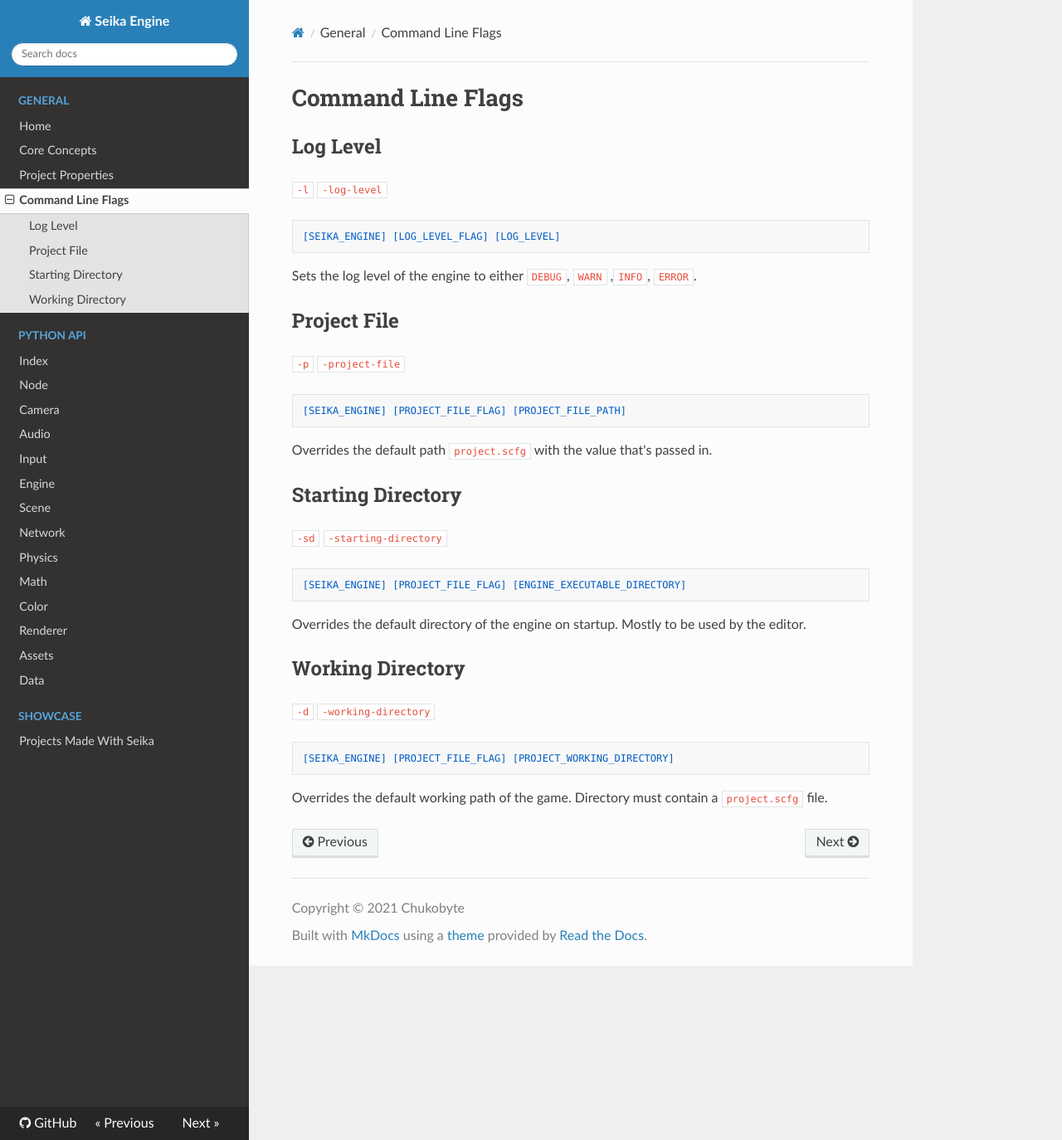
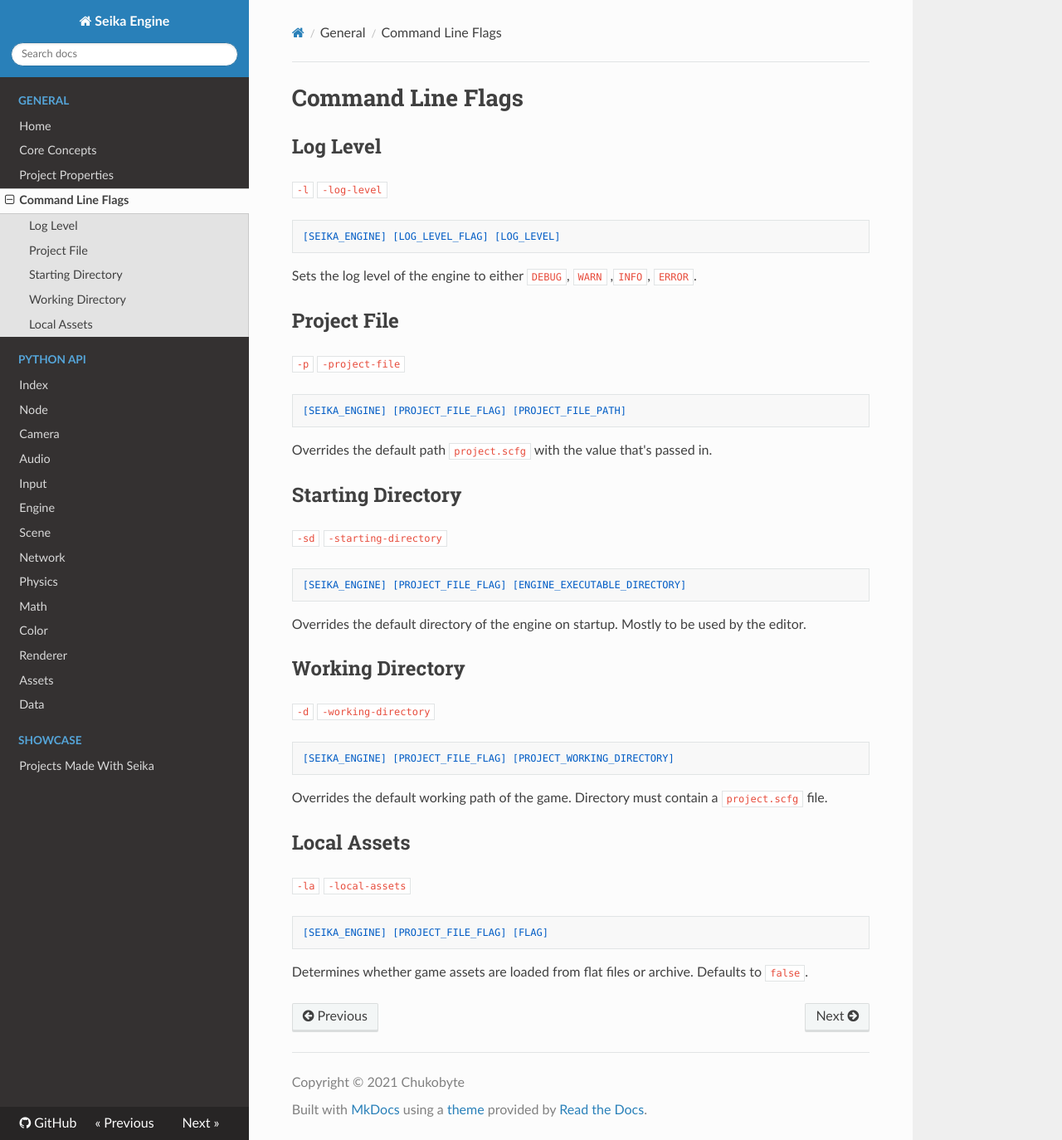
Before and after one commit to Chukobyte/seika-engine, an MkDocs documentation site: the page built from docs/general/command_line_flags.md, in a window 1280 px wide and 1374 px high. Shown: the whole window at 83% size. Built offline with MkDocs 1.6.1, drawn with Linux system fonts in a browser that asks for light colours; nearby versions of some CDN libraries.

Commit message:
Added -local-assets command line flag.

````diff
--- a/docs/general/command_line_flags.md
+++ b/docs/general/command_line_flags.md
@@ -40,3 +40,13 @@
 ```
 
 Overrides the default working path of the game.  Directory must contain a `project.scfg` file.
+
+## Local Assets
+
+`-la` `-local-assets`
+
+```
+[SEIKA_ENGINE] [PROJECT_FILE_FLAG] [FLAG]
+```
+
+Determines whether game assets are loaded from flat files or archive.  Defaults to `false`.
````
Also changed, not shown: 2 other files.
